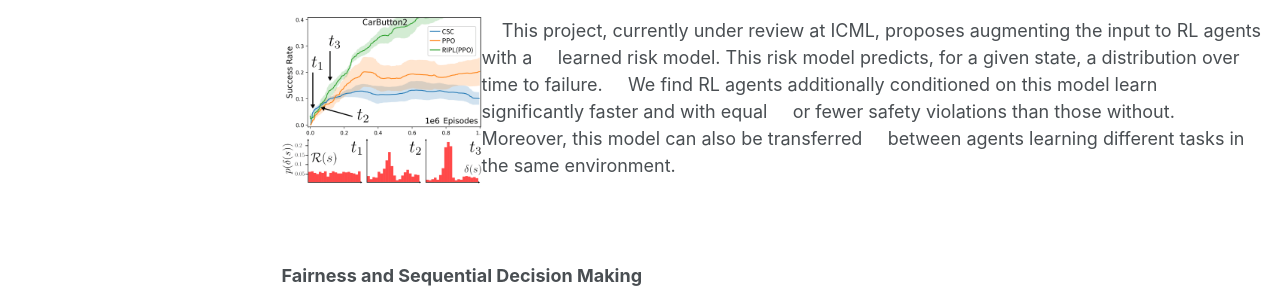
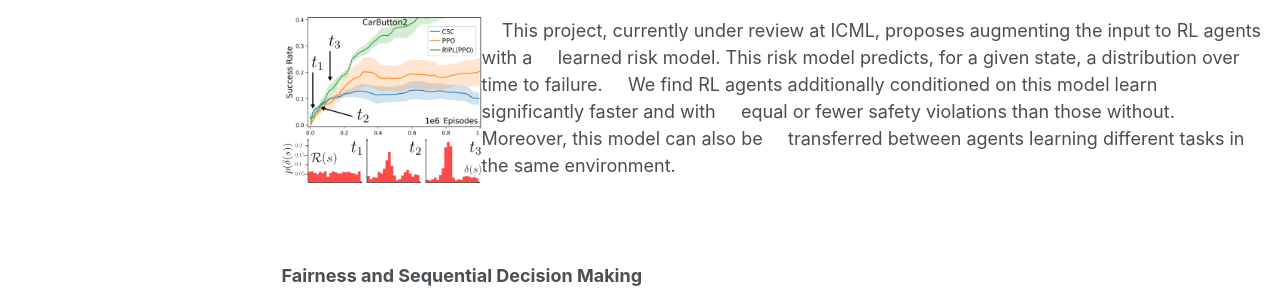
Before and after one commit to SamerNashed/samernashed.github.io, a Jekyll site: the page built from _pages/current_projects.md, in a window 1280 px wide. Shown: the part 572-866 px from the top of the page. Built offline with Jekyll 4.4.1, drawn with Linux system fonts in a browser that asks for light colours.

Commit message:
Update current_projects.md

```diff
--- a/_pages/current_projects.md
+++ b/_pages/current_projects.md
@@ -15,7 +15,7 @@ author_profile: true
 
 ### Risk-informed Policy Learning
 
-<img align="left" width="200" src="https://samernashed.github.io/images/ripl.png">&nbsp;&nbsp;&nbsp;&nbsp;This project, currently under review at ICML, proposes augmenting the input to RL agents with a &nbsp;&nbsp;&nbsp;&nbsp;learned risk model. This risk model predicts, for a given state, a distribution over time to failure. &nbsp;&nbsp;&nbsp;&nbsp;We find RL agents additionally conditioned on this model learn significantly faster and with equal &nbsp;&nbsp;&nbsp;&nbsp;or fewer safety violations than those without. Moreover, this model can also be transferred &nbsp;&nbsp;&nbsp;&nbsp;between agents learning different tasks in the same environment.
+<img align="left" width="200" src="https://samernashed.github.io/images/ripl.png">&nbsp;&nbsp;&nbsp;&nbsp;This project, currently under review at ICML, proposes augmenting the input to RL agents with a &nbsp;&nbsp;&nbsp;&nbsp;learned risk model. This risk model predicts, for a given state, a distribution over time to failure. &nbsp;&nbsp;&nbsp;&nbsp;We find RL agents additionally conditioned on this model learn significantly faster and with &nbsp;&nbsp;&nbsp;&nbsp;equal or fewer safety violations than those without. Moreover, this model can also be &nbsp;&nbsp;&nbsp;&nbsp;transferred between agents learning different tasks in the same environment.
 
 <p>&nbsp;</p>
 
```
